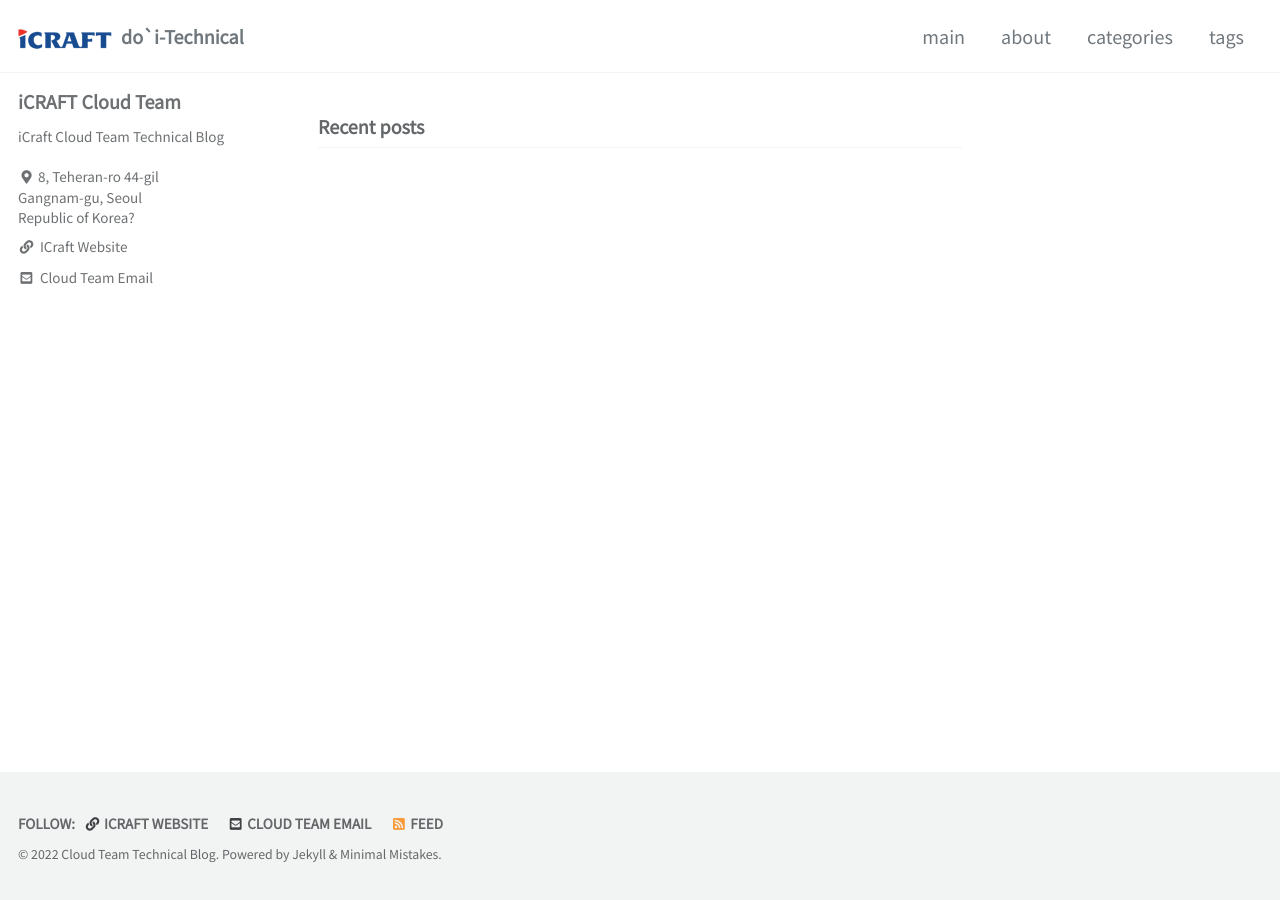
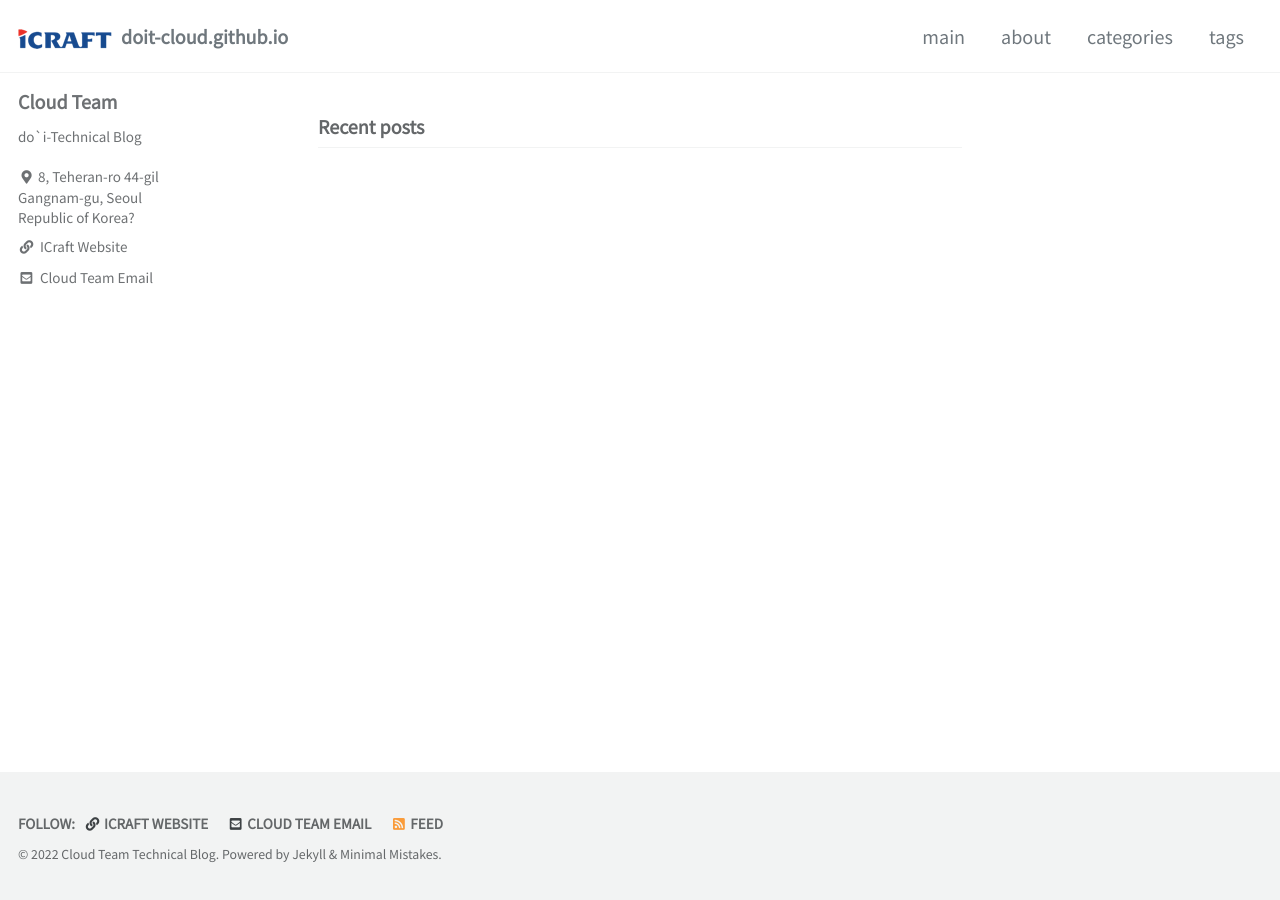
Before and after one commit to doit-cloud/doit-cloud.github.io, a Jekyll site: the page built from index.html, in a window 1280 px wide. Built offline with Jekyll 4.4.1, drawn with Linux system fonts in a browser that asks for light colours; cached includes are drawn as plain includes; the list of posts is cut into pages by our own code.

```diff
--- a/_config.yml
+++ b/_config.yml
@@ -16,7 +16,7 @@ minimal_mistakes_skin    : "dark" # "air", "aqua", "contrast", "dark", "dirt", "
 
 # Site Settings
 locale                   : "en-US"
-title                    : "do`i-Technical "
+title                    : # "do`i-Technical "
 title_separator          : "-"
 subtitle                 : # site tagline that appears below site title in masthead
 name                     : "Cloud Team Technical Blog"
@@ -104,9 +104,9 @@ analytics:
 
 # Site Author
 author:
-  name             : "iCRAFT Cloud Team"
+  name             : "Cloud Team"
 #  avatar           : "https://www.icraft21.com/img/logo-gray.png" # path of avatar image, e.g. "/assets/images/bio-photo.jpg"
-  bio              : "iCraft Cloud Team Technical Blog"
+  bio              : "do`i-Technical Blog"
   location         : "8, Teheran-ro 44-gil<br/>Gangnam-gu, Seoul<br/>Republic of Korea?"
   email            :
   links:
```
